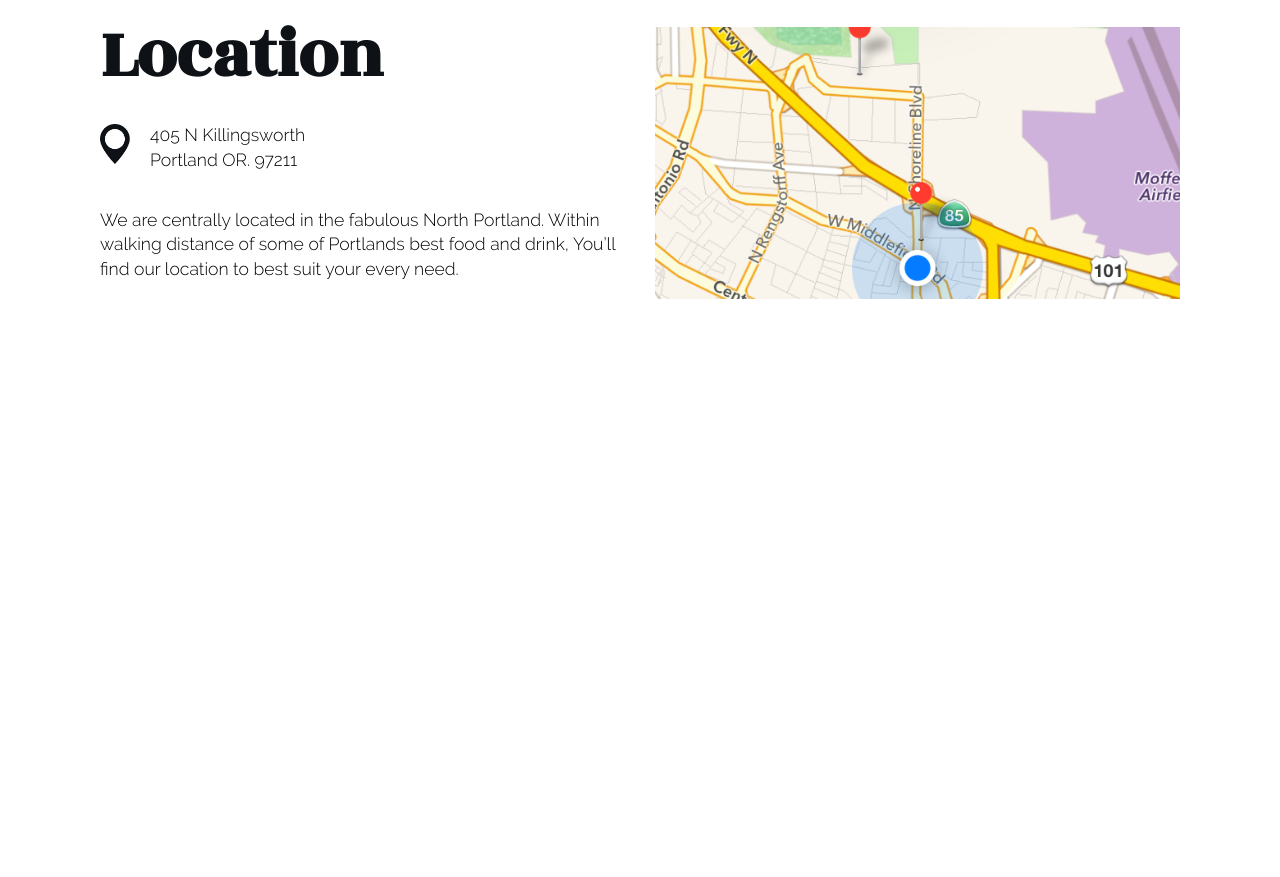
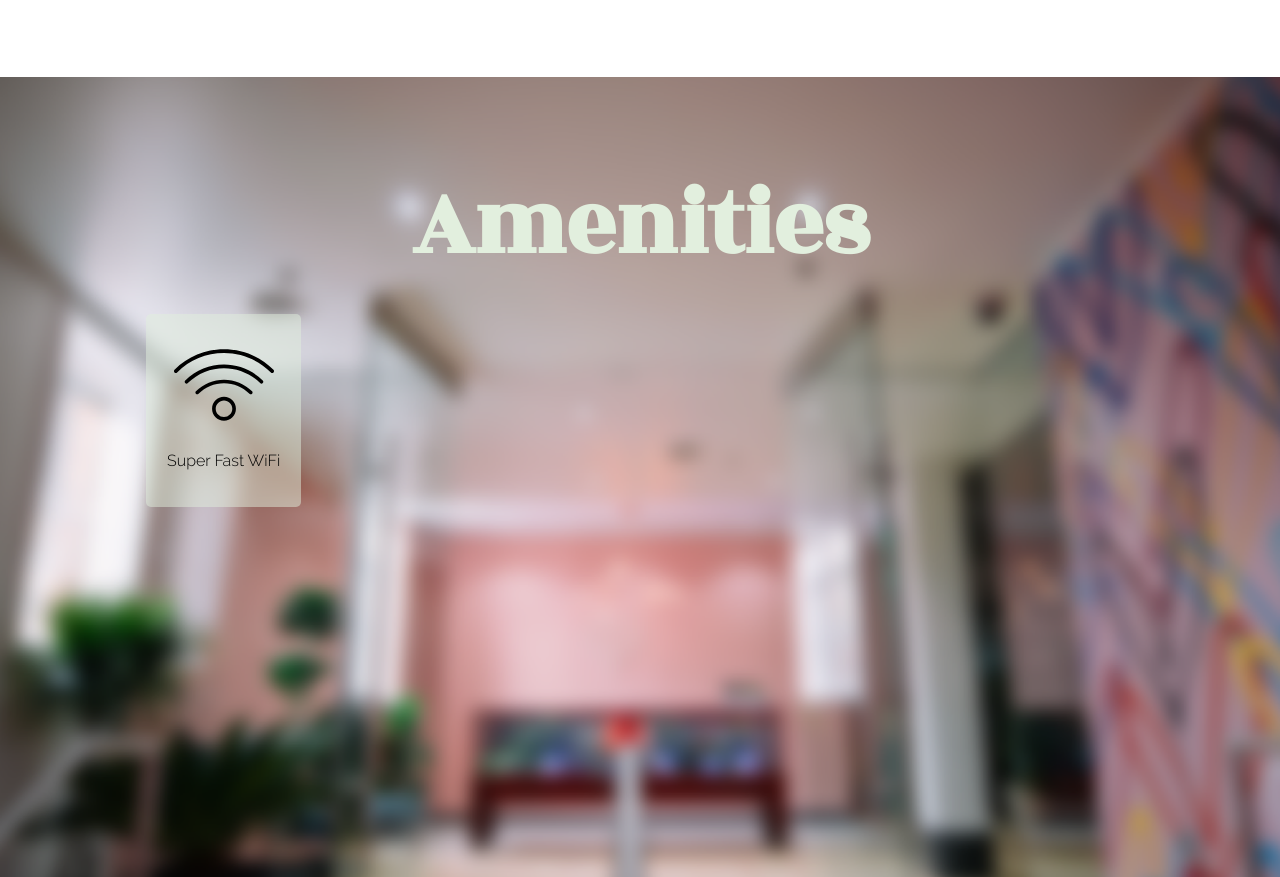
Before and after one commit to bobbymart1n/co-workspace-site, a website built with webpack: page src/index.html in a window 1280 px wide. Shown: the part 1683-2560 px from the top of the page. Before the commit the page ends 1982 px from the top, so only its background shows below. Built offline with nearby package versions, Linux system fonts and the light colour scheme.

Commit message:
Add amenities section and fix layout

```diff
--- a/src/index.html
+++ b/src/index.html
@@ -58,7 +58,17 @@
 
           </div>
         </div>
-
+      </div>
+    </section>
+    <section class="amenities">
+      <div class="amenities-inner">
+        <h1>Amenities</h1>
+        <div class="tiles">
+          <div class="amenities-tile">
+            <img src="images/wifi.svg" alt="">
+            <p>Super Fast WiFi</p>
+          </div>
+        </div>
       </div>
     </section>
   </body>
--- a/src/styles/abstracts/_mixins.scss
+++ b/src/styles/abstracts/_mixins.scss
@@ -1,6 +1,12 @@
 @mixin two-column-grid {
   display: grid;
   grid-template-columns: repeat(2, 1fr);
+  grid-gap: 30px;
+}
+@mixin four-column-grid {
+  display: grid;
+  grid-template-columns: repeat(4, 1fr);
+  grid-template-rows: repeat(2, 1fr);
   grid-gap: 30px;
 }
 @mixin media-query($arg) {
--- a/src/styles/base/_base.scss
+++ b/src/styles/base/_base.scss
@@ -15,7 +15,7 @@ ul {
   padding: 0;
 }
 
-.container, .header-content {
+.container, .header-content, .amenities-inner {
   max-width: 1080px;
   margin: auto;
   height: 100%;
--- /dev/null
+++ b/src/styles/layout/_amenities.scss
@@ -0,0 +1,32 @@
+.amenities {
+  height: 100%;
+  background: url('../images/amenities-bg.png') {
+    size: cover;
+    position: 50%;
+  };
+  .amenities-inner {
+    padding-top: 60px;
+    h1 {
+      text-align: center;
+      font-size: 6em;
+      color: $LightGreen;
+      margin: 20px 0;
+    }
+    .tiles {
+      @include four-column-grid;
+      justify-items: center;
+      .amenities-tile {
+        display: flex;
+        flex-direction: column;
+        align-items: center;
+        border-radius: 5px;
+        max-width: 240px;
+        padding: 1.3rem;
+        background-color: transparentize($LightGreen, .5);
+        img {
+          max-width: 100px;
+        }
+      }
+    }
+  }
+}
--- a/src/styles/layout/_location.scss
+++ b/src/styles/layout/_location.scss
@@ -1,12 +1,15 @@
 .location {
   height: 100%;
+  display: flex;
+  flex-direction: column;
+  margin-bottom: 80px;
 }
 .location-slider {
   height: 100%;
+  max-height: 800px;
+  display: flex;
   .location-slider-item {
     width: 100%;
-    height: 100%;
-    max-height: 800px;
     background: url('../images/coffee-area.png') {
       size: cover;
       position: 50%;
--- a/src/styles/styles.scss
+++ b/src/styles/styles.scss
@@ -8,3 +8,4 @@
 @import 'layout/navigation';
 @import 'layout/header';
 @import 'layout/location';
+@import 'layout/amenities';
--- a/webpack.config.js
+++ b/webpack.config.js
@@ -66,7 +66,7 @@ module.exports = {
         }
       },
       {
-        test: /\.(gif|png|jpe?g)$/,
+        test: /\.(gif|png|jpe?g|svg)$/,
         use: [
           {
             loader: 'file-loader',
```
Also changed, not shown: src/images/amenities-bg.png (added), src/images/wifi.svg (added).
